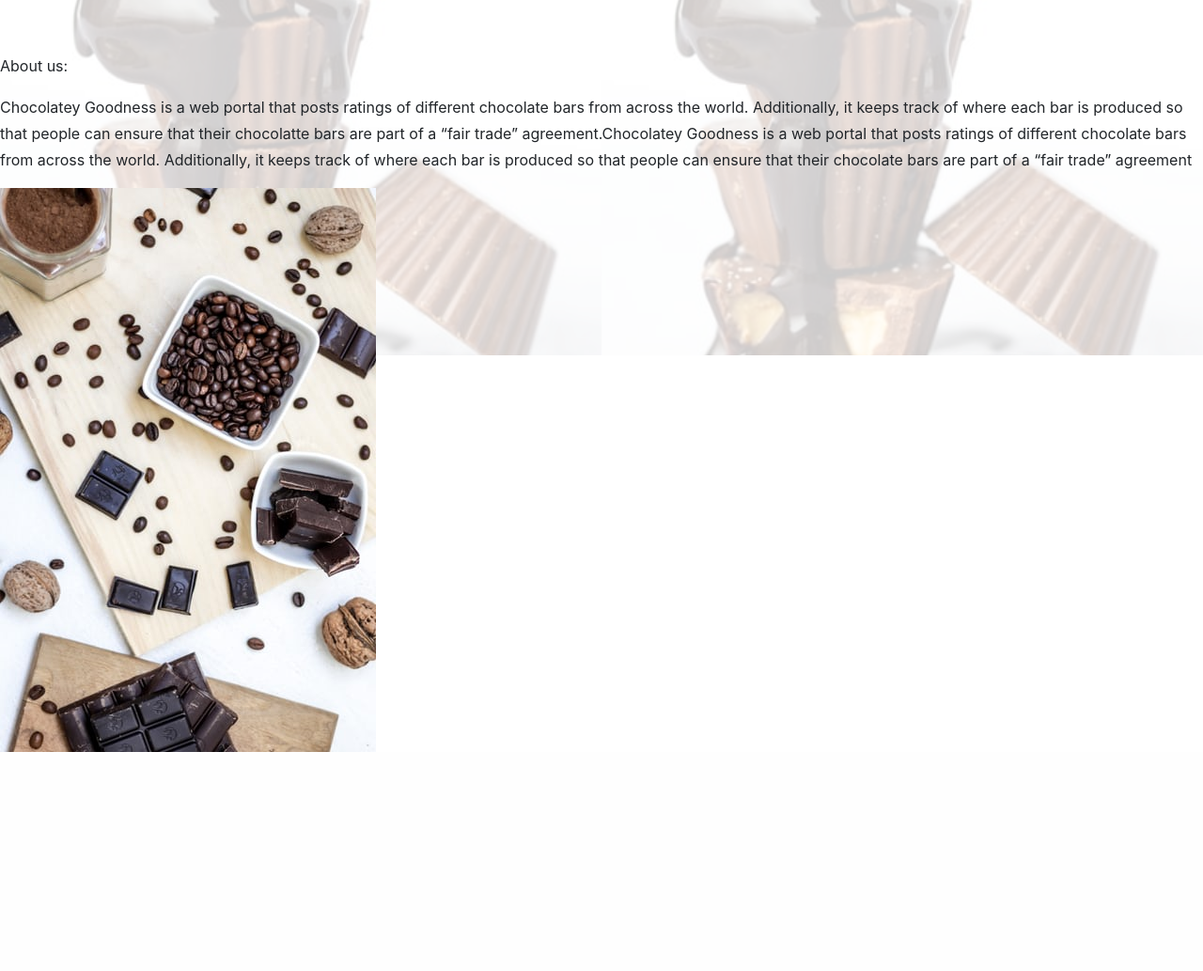
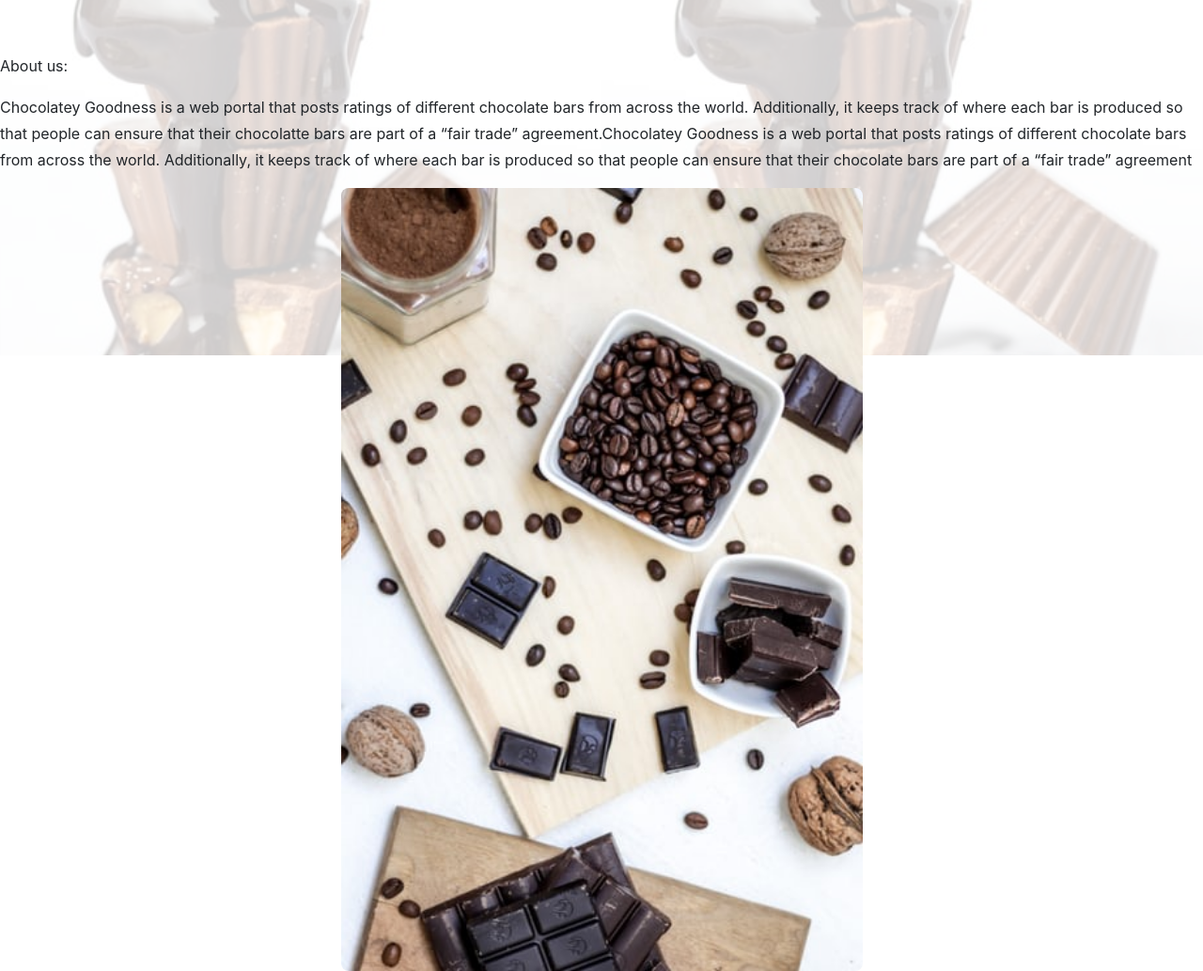
Before and after one commit to dlymer/choc-good-project, a Flask app: page /about in a window 1280 px wide. Shown: the part 422-1455 px from the top of the page at 94% size. Before the commit the page ends 1222 px from the top, so only its background shows below. Run offline with Flask 2, Linux system fonts and the light colour scheme; some libraries are stand-ins or nearby versions.

Commit message:
css updates

```diff
--- a/Static/choccy-styles.css
+++ b/Static/choccy-styles.css
@@ -47,6 +47,10 @@ form.example::after {
   display: table;
 }
 
+.scrollimg {
+background-attachment: scroll;
+}
+
 #backgroundImage{z-index: 1;}
 
 #backgroundImage:before {
@@ -57,7 +61,7 @@ form.example::after {
    bottom: 0;
    left: 0;
    right: 0;
-   background-attachment: scroll;
+
    background-image: url('pics/choc3.jpg');
    /*background-repeat: no-repeat;*/
    background-size: 50%;
@@ -66,6 +70,17 @@ form.example::after {
    height:100%;
    width:100%;
    background-attachment: scroll;
+ }
+
+ .backgroundhome {
+    background-image: url('pics/choc3.jpg');
+   /*background-repeat: no-repeat;*/
+   background-size: 25%;
+   opacity: 0.2;
+   filter:alpha(opacity=10);
+
+   background-attachment: scroll;
+    z-index: -1;
  }
 
 h1,
--- a/templates/about.html
+++ b/templates/about.html
@@ -4,6 +4,12 @@
 
 <p>About us:</br></p>
 
-<p>Chocolatey Goodness is a web portal that posts ratings of different chocolate bars from across the world. Additionally, it keeps track of where each bar is produced so that people can ensure that their chocolatte bars are part of a “fair trade” agreement.Chocolatey Goodness is a web portal that posts ratings of different chocolate bars from across the world. Additionally, it keeps track of where each bar is produced so that people can ensure that their chocolate bars are part of a “fair trade” agreement</p>
-<a href="/search"><img src='static/pics/choc4.jpg', alt="choc", class="center")></a>
+<p>Chocolatey Goodness is a web portal that posts ratings of different chocolate bars from across the world. Additionally, it keeps track of where each bar is produced so that people can ensure that their chocolatte bars are part of a “fair trade” agreement.Chocolatey Goodness is a web portal that posts ratings of different chocolate bars from across the world. Additionally, it keeps track of where each bar is produced so that people can ensure that their chocolate bars are part of a “fair trade” agreement</br></p>
+
+<div class="container">
+  <a href="/search"><img src="static/pics/choc4.jpg" alt="choc" class="image center">
+  <div class="overlay">
+    <div class="text">Click to go to search page</div>
+  </div>
+</div>
 {% endblock %}
--- a/templates/choccy-frontend.html
+++ b/templates/choccy-frontend.html
@@ -12,7 +12,7 @@
     <title class="choc-title">Chocolatey Goodness</title>
     </head>
     <body>
-    <div id="backgroundImage">
+    <div id="backgroundImage" class="scrollimg">
     <div class="main">
     <header>
     <nav class="navbar navbar-expand-lg navbar-dark py-lg-4" id="mainNav">
--- a/templates/home.html
+++ b/templates/home.html
@@ -7,4 +7,4 @@
     <div class="text">Click to go to search page</div>
   </div>
 </div>
-    {% endblock %}
+{% endblock %}
```
